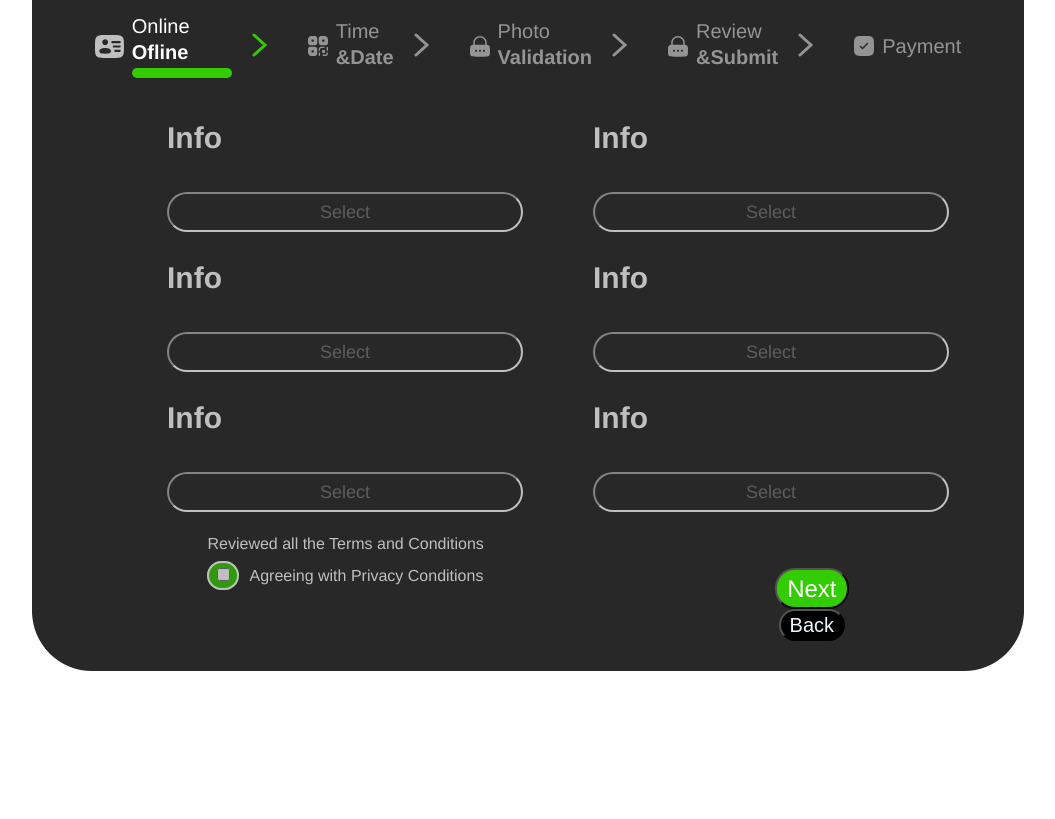
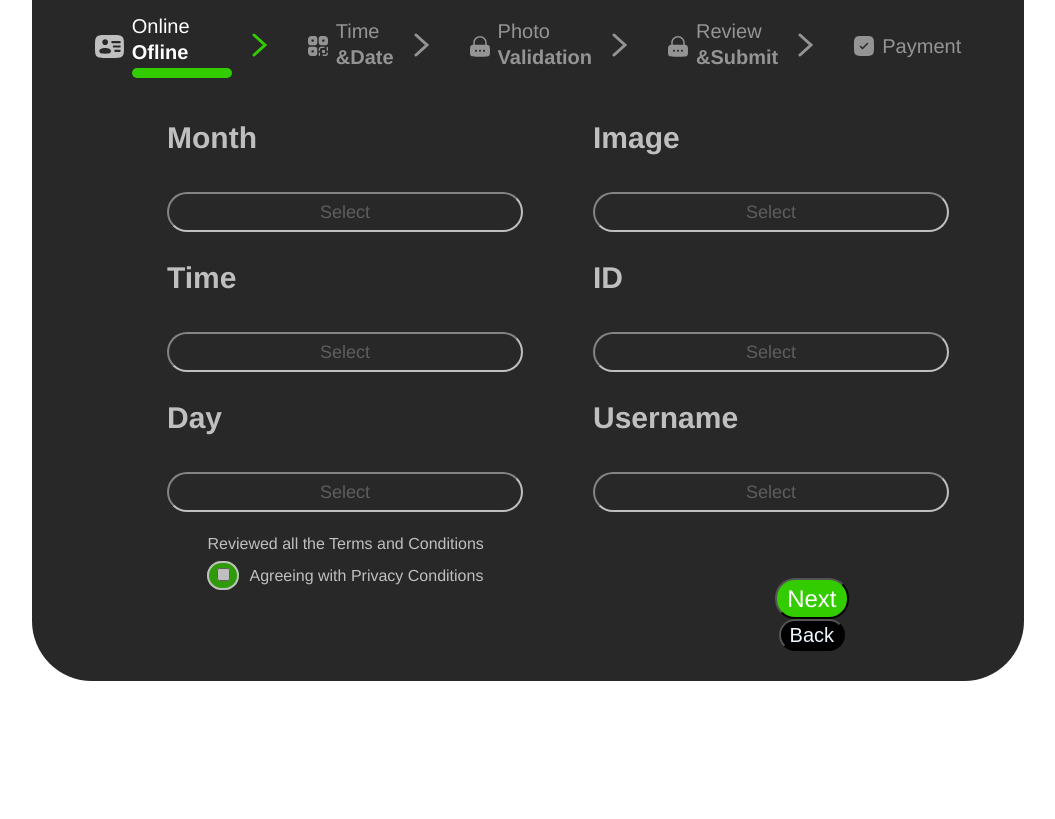
Before and after one commit to Valuegate/CicateProject, a React (Create React App) app: page /student/reviewsubmit in a window 1280 px wide. Shown: the part 403-1222 px from the top of the page, without its empty margins (112-1167 px from the left). Built offline with nearby package versions, Linux system fonts and the light colour scheme.

Commit message:
worked on testreg

```diff
--- a/src/pages/student/reviewsubmit/ReviewSubmit.jsx
+++ b/src/pages/student/reviewsubmit/ReviewSubmit.jsx
@@ -31,28 +31,28 @@ Navigate('/student/paymentpage')
             <div>
                 <form action="" className='review_flex'>
                 <div className=''>
-                    <label htmlFor="" className='all_info'>Info
+                    <label htmlFor="" className='all_info'>Month
                     <br />
                     <input type="text" className='inputs' placeholder='Select'/></label>
 
-                    <br /><label htmlFor="" className='all_info'>Info
+                    <br /><label htmlFor="" className='all_info'>Time
                     <br />
                     <input type="text" className='inputs' placeholder='Select'/></label>
 
-                   <br /> <label htmlFor="" className='all_info'>Info
+                   <br /> <label htmlFor="" className='all_info'>Day
                     <br />
                     <input type="text" className='inputs' placeholder='Select'/></label>
                 </div>
 
 
                 <div className='mid_right'>
-                <label htmlFor="" className='all_info'>Info
+                <label htmlFor="" className='all_info'>Image
                 <br /> <input type="text" className='inputs' placeholder='Select'/></label>
 
-                <br /><label htmlFor="" className='all_info'>Info
+                <br /><label htmlFor="" className='all_info'>ID
                 <br /><input type="text" className='inputs' placeholder='Select'/></label>
 
-                <br /><label htmlFor="" className='all_info'>Info
+                <br /><label htmlFor="" className='all_info'>Username
                 <br /><input type="text" className='inputs' placeholder='Select'/></label>
 
                 </div>
--- a/src/pages/student/timedate/TimeDate.jsx
+++ b/src/pages/student/timedate/TimeDate.jsx
@@ -34,12 +34,13 @@ Navigate('/student/photovalidation')
           <TestCarousel/>
         <div className='review_flex1'>
 
-          <div>
+          <div className='choose2'>
             <label htmlFor="" className='labels'> <span className='numbers_green'>1</span>Choose Month: <br /><input type="month" className='inputs'/></label> <br />
             <label htmlFor="" className='labels'><span className='numbers_green'>2</span>Select Day: <br /><input type="date" className='inputs' /></label>
           </div>
 
-          <div className='choose1'><label htmlFor="" className='labels'> <span className='numbers_green'>3</span>Choose Available Time:
+          <div className='choose1'>
+            <label htmlFor="" className='labels'> <span className='numbers_green'>3</span>Choose Available Time:
            <br /><input type="time" className='inputs'/></label>
             <br />
 
--- a/src/pages/student/timedate/style.css
+++ b/src/pages/student/timedate/style.css
@@ -16,16 +16,14 @@
     margin-top: 4rem;
     line-height: 50px;
 }
-.choose1{
-  margin-top: 3rem;
-}
+
 
 .review_flex1 > * + * {
     margin-left: 7rem; /* Adjust as needed */
   }
 
   .push_button{
-    padding-top: 4rem;
+    padding-top: 5rem;
   }
 
 
```
